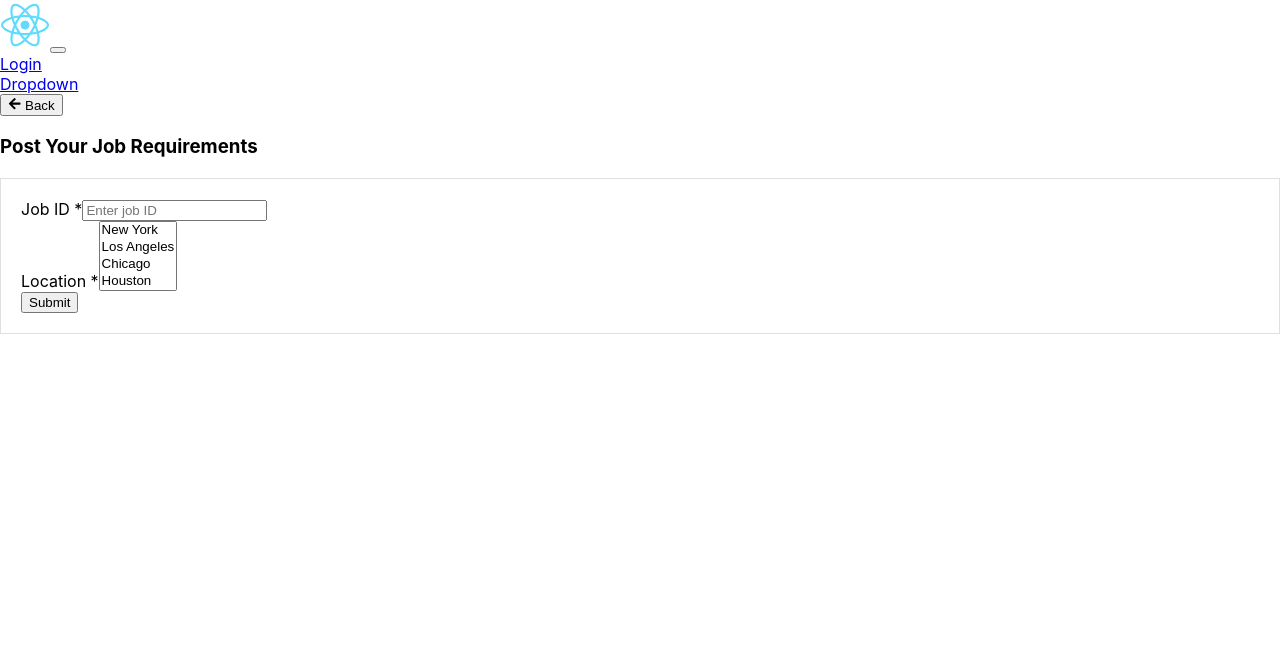
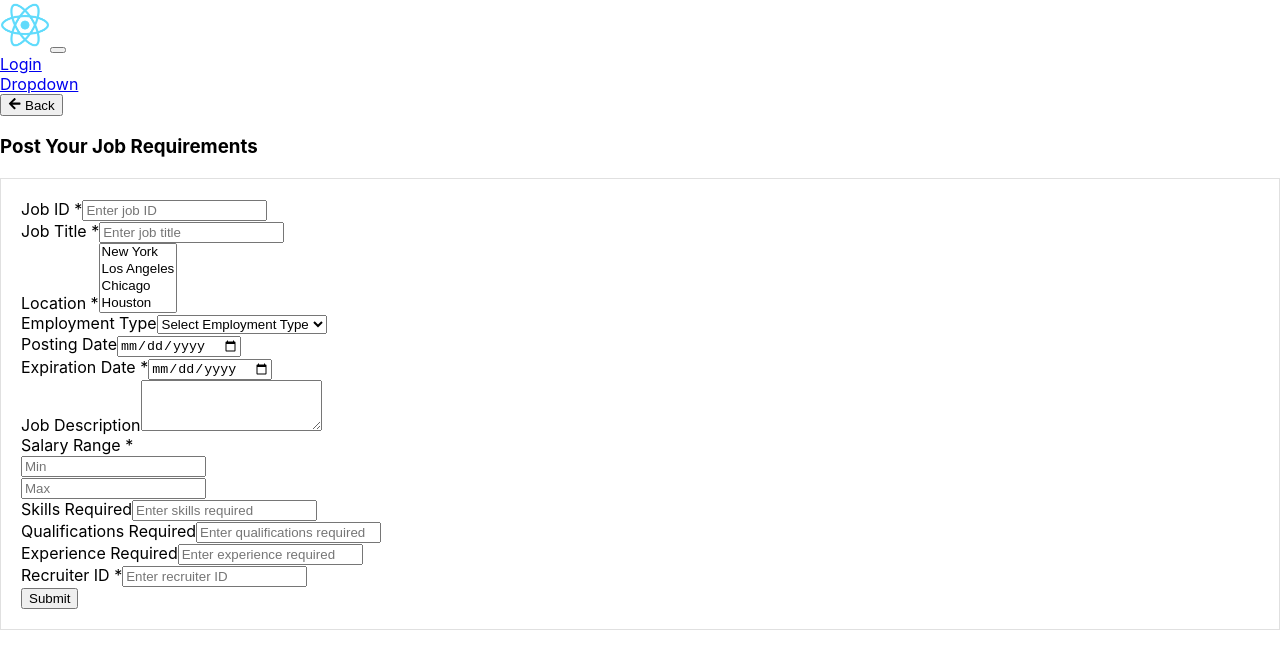
Before and after one commit to BArthur1972/job-hub, a React (Create React App) app in the folder frontend/: page /new-job-posting in a window 1280 px wide. Shown: the top 668 px of the page. Built offline with nearby package versions, Linux system fonts and the light colour scheme; the HTML template or start-up script is replaced by a standard one.

Commit message:
[fix] - JobPosting form

```diff
--- a/frontend/src/pages/NewJobPosting.js
+++ b/frontend/src/pages/NewJobPosting.js
@@ -4,8 +4,7 @@ import { useNavigate } from "react-router-dom";
 import { FaArrowLeft } from "react-icons/fa";
 import "./styles/AdditionalInfo.css";
 
-
-function NewJobPosting() {
+const NewJobPosting = () => {
   const [jobPost, setJobPost] = useState({
     jobId: "",
     jobTitle: "",
@@ -19,7 +18,7 @@ function NewJobPosting() {
     skills: "",
     qualifications: "",
     experience: "",
-      recruiterId: ""
+    recruiterId: "",
   });
 
   const navigate = useNavigate();
@@ -30,21 +29,38 @@ function NewJobPosting() {
   };
 
   const handleLocationChange = (e) => {
-      setJobPost({ ...jobPost, location: Array.from(e.target.selectedOptions, (option) => option.value) });
+    setJobPost({
+      ...jobPost,
+      location: Array.from(e.target.selectedOptions, (option) => option.value),
+    });
   };
 
-    // Define event handlers for other form inputs
-    // Example:
-    // const handleJobTitleChange = (e) => {
-    //   setJobPost({ ...jobPost, jobTitle: e.target.value });
-    // };
+  const {
+    jobId,
+    jobTitle,
+    location,
+    employmentType,
+    postingDate,
+    expirationDate,
+    jobDescription,
+    salaryMin,
+    salaryMax,
+    skills,
+    qualifications,
+    experience,
+    recruiterId,
+  } = jobPost;
 
   return (
     <Container>
       <Row className="justify-content-center m-3">
         <Col md={8}>
           <div className="d-flex justify-content-between align-items-center mb-4 ">
-              <Button variant="light" onClick={() => navigate(-1)} className="me-3">
+            <Button
+              variant="light"
+              onClick={() => navigate(-1)}
+              className="me-3"
+            >
               <FaArrowLeft /> Back
             </Button>
             <h3 className="mb-0">Post Your Job Requirements</h3>
@@ -55,17 +71,26 @@ function NewJobPosting() {
               <Form.Control
                 type="text"
                 placeholder="Enter job ID"
-                  value={jobPost.jobId}
+                value={jobId}
                 onChange={(e) => setJobPost({ ...jobPost, jobId: e.target.value })}
                 required
               />
             </Form.Group>
-              {/* Other form fields */}
+            <Form.Group className="mb-3" controlId="formJobTitle">
+              <Form.Label>Job Title *</Form.Label>
+              <Form.Control
+                type="text"
+                placeholder="Enter job title"
+                value={jobTitle}
+                onChange={(e) => setJobPost({ ...jobPost, jobTitle: e.target.value })}
+                required
+              />
+            </Form.Group>
             <Form.Group className="mb-3" controlId="formLocation">
               <Form.Label>Location *</Form.Label>
               <Form.Select
                 multiple
-                  value={jobPost.location}
+                value={location}
                 onChange={handleLocationChange}
               >
                 <option value="New York">New York</option>
@@ -75,7 +100,105 @@ function NewJobPosting() {
                 <option value="Miami">Miami</option>
               </Form.Select>
             </Form.Group>
-              {/* Other form fields */}
+            <Form.Group className="mb-3" controlId="formEmploymentType">
+              <Form.Label>Employment Type</Form.Label>
+              <Form.Select
+                value={employmentType}
+                onChange={(e) => setJobPost({ ...jobPost, employmentType: e.target.value })}
+              >
+                <option value="">Select Employment Type</option>
+                <option value="Full-Time">Full-Time</option>
+                <option value="Part-Time">Part-Time</option>
+                <option value="Contract">Contract</option>
+                <option value="Internship">Internship</option>
+              </Form.Select>
+            </Form.Group>
+            <Form.Group className="mb-3" controlId="formPostingDate">
+              <Form.Label>Posting Date</Form.Label>
+              <Form.Control
+                type="date"
+                value={postingDate}
+                onChange={(e) => setJobPost({ ...jobPost, postingDate: e.target.value })}
+              />
+            </Form.Group>
+            <Form.Group className="mb-3" controlId="formExpirationDate">
+              <Form.Label>Expiration Date *</Form.Label>
+              <Form.Control
+                type="date"
+                value={expirationDate}
+                onChange={(e) => setJobPost({ ...jobPost, expirationDate: e.target.value })}
+                required
+              />
+            </Form.Group>
+            <Form.Group className="mb-3" controlId="formJobDescription">
+              <Form.Label>Job Description</Form.Label>
+              <Form.Control
+                as="textarea"
+                rows={3}
+                value={jobDescription}
+                onChange={(e) => setJobPost({ ...jobPost, jobDescription: e.target.value })}
+              />
+            </Form.Group>
+            <Form.Group className="mb-3" controlId="formSalary">
+              <Form.Label>Salary Range *</Form.Label>
+              <Row>
+                <Col>
+                  <Form.Control
+                    type="number"
+                    placeholder="Min"
+                    value={salaryMin}
+                    onChange={(e) => setJobPost({ ...jobPost, salaryMin: e.target.value })}
+                    required
+                  />
+                </Col>
+                <Col>
+                  <Form.Control
+                    type="number"
+                    placeholder="Max"
+                    value={salaryMax}
+                    onChange={(e) => setJobPost({ ...jobPost, salaryMax: e.target.value })}
+                    required
+                  />
+                </Col>
+              </Row>
+            </Form.Group>
+            <Form.Group className="mb-3" controlId="formSkills">
+              <Form.Label>Skills Required</Form.Label>
+              <Form.Control
+                type="text"
+                placeholder="Enter skills required"
+                value={skills}
+                onChange={(e) => setJobPost({ ...jobPost, skills: e.target.value })}
+              />
+            </Form.Group>
+            <Form.Group className="mb-3" controlId="formQualifications">
+              <Form.Label>Qualifications Required</Form.Label>
+              <Form.Control
+                type="text"
+                placeholder="Enter qualifications required"
+                value={qualifications}
+                onChange={(e) => setJobPost({ ...jobPost, qualifications: e.target.value })}
+              />
+            </Form.Group>
+            <Form.Group className="mb-3" controlId="formExperience">
+              <Form.Label>Experience Required</Form.Label>
+              <Form.Control
+                type="text"
+                placeholder="Enter experience required"
+                value={experience}
+                onChange={(e) => setJobPost({ ...jobPost, experience: e.target.value })}
+              />
+            </Form.Group>
+            <Form.Group className="mb-3" controlId="formRecruiterId">
+              <Form.Label>Recruiter ID *</Form.Label>
+              <Form.Control
+                type="text"
+                placeholder="Enter recruiter ID"
+                value={recruiterId}
+                onChange={(e) => setJobPost({ ...jobPost, recruiterId: e.target.value })}
+                required
+              />
+            </Form.Group>
             <div className="d-grid">
               <Button variant="primary" type="submit">
                 Submit
@@ -86,6 +209,6 @@ function NewJobPosting() {
       </Row>
     </Container>
   );
-  }
+};
 
 export default NewJobPosting;
```
Lines whose indentation alone changed are shown as unchanged.
